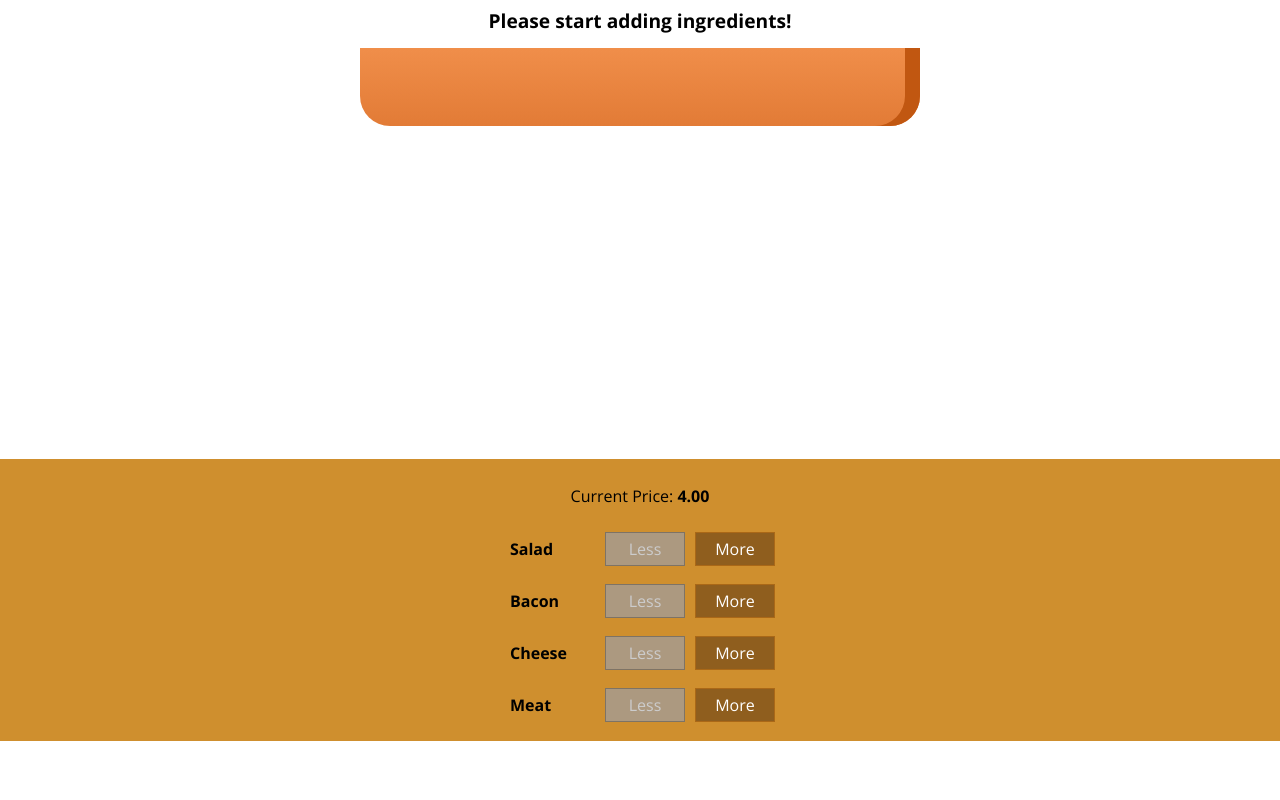
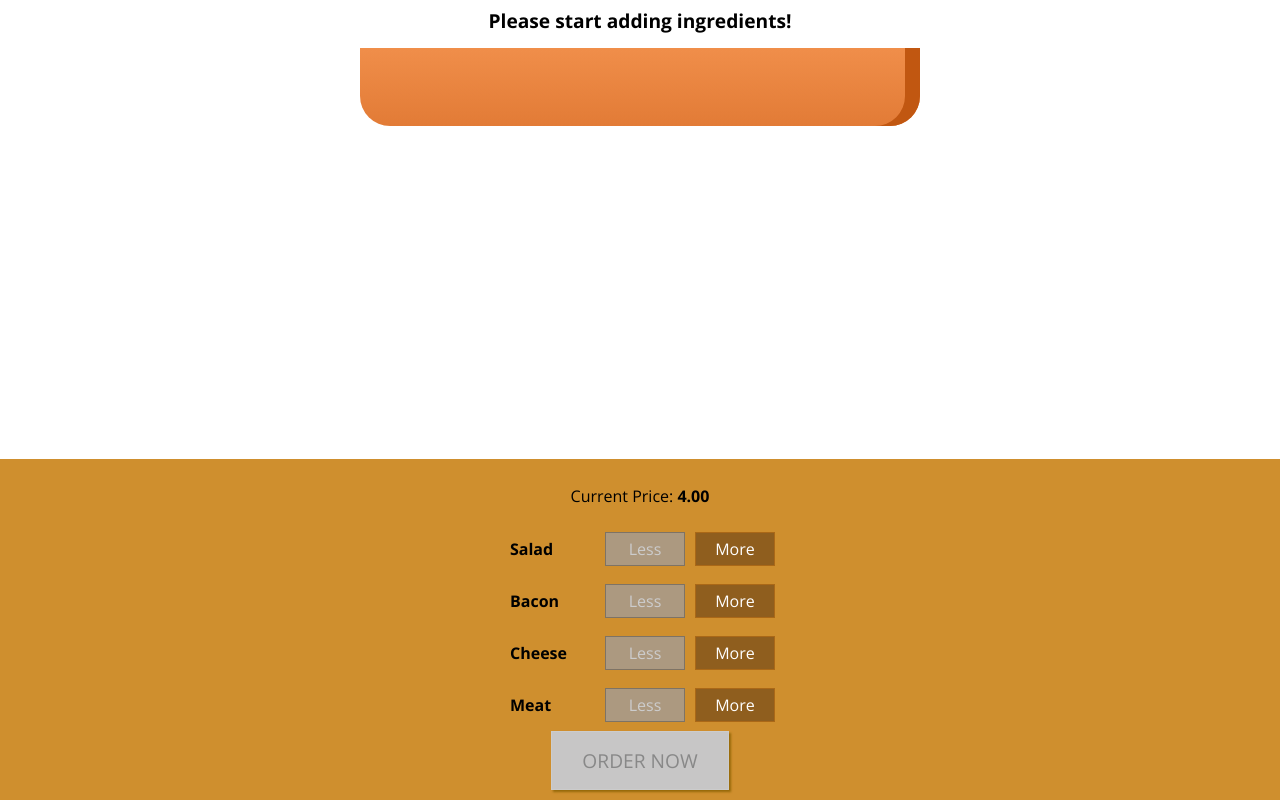
Before and after one commit to josebatista/my-burger, a React (Create React App) app: page / in a window 1280 px wide. Shown: the part 179-979 px from the top of the page. Before the commit the page ends 920 px from the top, so only its background shows below. Built offline with nearby package versions, Linux system fonts and the light colour scheme.

Commit message:
Adding a Order Button

```diff
--- a/src/components/Burger/BuildControls/BuildControls.js
+++ b/src/components/Burger/BuildControls/BuildControls.js
@@ -21,6 +21,9 @@
                 added={() => props.ingredientAdded(ctrl.type)}
                 removed={() => props.ingredientRemoved(ctrl.type)} />
         ))}
+        <button
+            className={classes.OrderButton}
+            disabled={!props.purchasable}>ORDER NOW</button>
     </div>
 )
 
--- a/src/components/Burger/BuildControls/BuildControls.module.css
+++ b/src/components/Burger/BuildControls/BuildControls.module.css
@@ -8,3 +8,47 @@
     margin: auto;
     padding: 10px 0;
 }
+
+.OrderButton {
+    background-color: #DAD735;
+    outline         : none;
+    cursor          : pointer;
+    border          : 1px solid #966909;
+    color           : #966909;
+    font-family     : inherit;
+    font-size       : 1.2em;
+    padding         : 15px 30px;
+    box-shadow      : 2px 2px 2px #966909;
+}
+
+.OrderButton:hover,
+.OrderButton:active {
+    background-color: #A0DB41;
+    border          : 1px solid #966909;
+    color           : #966909;
+}
+
+.OrderButton:disabled {
+    background-color: #C7C6C6;
+    cursor          : not-allowed;
+    border          : 1px solid #ccc;
+    color           : #888888;
+}
+
+.OrderButton:not(:disabled) {
+    animation: enable 0.3s linear;
+}
+
+@keyframes enable {
+    0% {
+        transform: scale(1);
+    }
+
+    60% {
+        transform: scale(1.1);
+    }
+
+    100% {
+        transform: scale(1);
+    }
+}
--- a/src/containers/BurgerBuilder/BurgerBuilder.js
+++ b/src/containers/BurgerBuilder/BurgerBuilder.js
@@ -20,7 +20,19 @@
             cheese: 0,
             meat: 0
         },
-        totalPrice: 4
+        totalPrice: 4,
+        purchasable: false
+    }
+
+    updatePurchaseState(ingredients) {
+        const sum = Object.keys(ingredients)
+            .map(igKey => {
+                return ingredients[igKey]
+            }).reduce((sum, el) => {
+                return sum + el
+            }, 0)
+
+        this.setState({ purchasable: sum > 0 })
     }
 
     addIngredientHandler = (type) => {
@@ -35,6 +47,7 @@
         const newPrice = oldPrice + priceAddition
 
         this.setState({ totalPrice: newPrice, ingredients: updatedIngredients })
+        this.updatePurchaseState(updatedIngredients)
     }
 
     removeIngredientHandler = (type) => {
@@ -54,6 +67,7 @@
         const newPrice = oldPrice - priceDeduction
 
         this.setState({ totalPrice: newPrice, ingredients: updatedIngredients })
+        this.updatePurchaseState(updatedIngredients)
     }
 
     render() {
@@ -71,6 +85,7 @@
                 <BuildControls
                     price={this.state.totalPrice}
                     disabled={disabledInfo}
+                    purchasable={this.state.purchasable}
                     ingredientAdded={this.addIngredientHandler}
                     ingredientRemoved={this.removeIngredientHandler} />
             </Aux>
```
